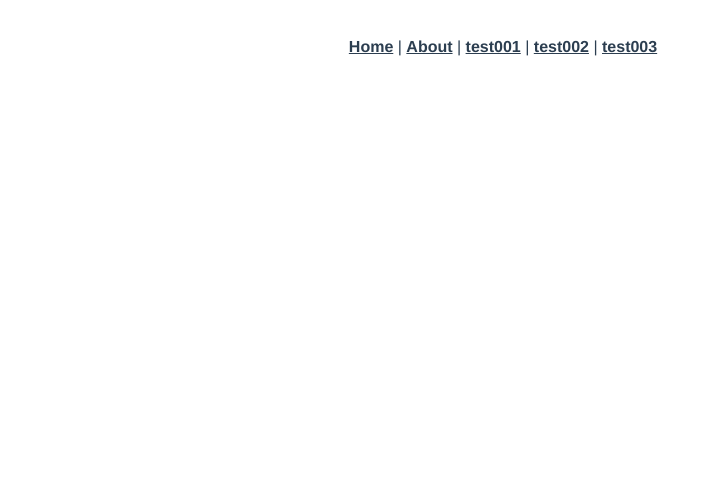
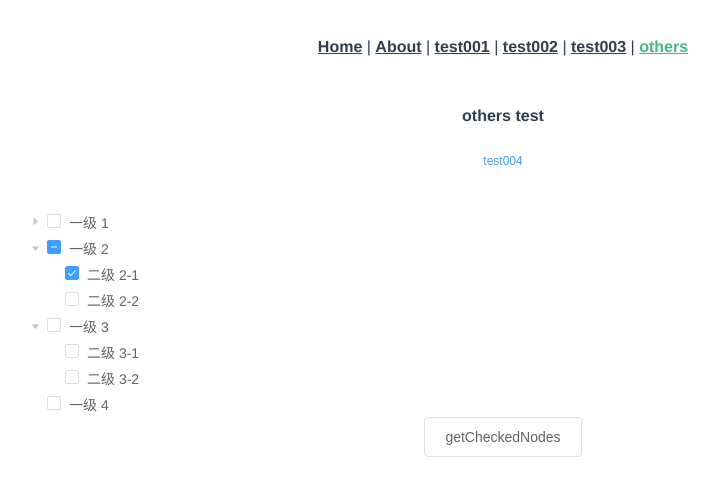
Before and after one commit to jiaopi404/vue_demo_for_flask, a Vue app: page /others in a window 1280 px wide. Shown: the top 496 px of the page, without its empty margins (137-856 px from the left). Built offline with nearby package versions, Linux system fonts and the light colour scheme.

Commit message:
update 测试 el-tree 用法

```diff
--- a/src/App.vue
+++ b/src/App.vue
@@ -5,7 +5,8 @@
       <router-link to="/about">About</router-link> |
       <router-link to="/test001">test001</router-link> |
       <router-link to="/test002">test002</router-link> |
-      <router-link to="/test003">test003</router-link>
+      <router-link to="/test003">test003</router-link> |
+      <router-link to="/others">others</router-link>
     </div>
     <router-view/>
   </div>
--- a/src/router/index.js
+++ b/src/router/index.js
@@ -41,6 +41,14 @@ const routes = [
     // this generates a separate chunk (about.[hash].js) for this route
     // which is lazy-loaded when the route is visited.
     component: () => import(/* webpackChunkName: "about" */ '../views/test003.vue')
+  },
+  {
+    path: '/others',
+    name: 'others',
+    // route level code-splitting
+    // this generates a separate chunk (about.[hash].js) for this route
+    // which is lazy-loaded when the route is visited.
+    component: () => import(/* webpackChunkName: "about" */ '../views/others.vue')
   }
 ]
 
--- /dev/null
+++ b/src/views/others.vue
@@ -0,0 +1,48 @@
+<template>
+  <div class="others">
+    <h4>others test</h4>
+    <p class="others__btn-list">
+      <el-button
+        v-for="item in compList"
+        :key="item.compName"
+        size="mini"
+        type="text"
+        @click="comp = item.comp"
+      >
+        {{ item.compName }}
+      </el-button>
+    </p>
+    <br>
+    <component
+      :is="comp"
+    ></component>
+  </div>
+</template>
+
+<script>
+import Test004 from './test004'
+export default {
+  name: 'others.vue',
+  components: {
+    Test004
+  },
+  data () {
+    return {
+      comp: Test004,
+      compList: [
+        { compName: 'test004', comp: Test004 }
+      ]
+    }
+  }
+}
+</script>
+
+<style lang="scss" scoped>
+.others {
+  width: 960px;
+  margin: 0 auto;
+}
+.others__btn-list {
+  text-align: center;
+}
+</style>
--- /dev/null
+++ b/src/views/test004.vue
@@ -0,0 +1,82 @@
+<template>
+  <div class="test004">
+    <el-tree
+      ref="elTree"
+      :data="data"
+      show-checkbox
+      node-key="id"
+      :default-expanded-keys="[2, 3]"
+      :default-checked-keys="[5]"
+      @check-change="handleElTreeChanged"
+      :props="defaultProps">
+    </el-tree>
+    <el-button @click="getCheckedNodes">getCheckedNodes</el-button>
+  </div>
+</template>
+
+<script>
+export default {
+  name: 'test004.vue',
+  data () {
+    return {
+      data: [{
+        id: 100,
+        label: '一级 1',
+        children: [{
+          id: 4,
+          label: '二级 1-1',
+          children: [{
+            id: 9,
+            label: '三级 1-1-1'
+          }, {
+            id: 10,
+            label: '三级 1-1-2'
+          }]
+        }]
+      }, {
+        id: 2,
+        label: '一级 2',
+        children: [{
+          id: 5,
+          label: '二级 2-1'
+        }, {
+          id: 6,
+          label: '二级 2-2'
+        }]
+      }, {
+        id: 3,
+        label: '一级 3',
+        children: [{
+          id: 7,
+          label: '二级 3-1'
+        }, {
+          id: 8,
+          label: '二级 3-2'
+        }]
+      }, {
+        id: 200,
+        label: '一级 4'
+      }],
+      defaultProps: {
+        children: 'children',
+        label: 'label'
+      }
+    }
+  },
+  methods: {
+    getCheckedNodes () {
+      const leafOnly = true
+      const result = this.$refs.elTree.getCheckedNodes(leafOnly)
+      console.log('checked nodes are: ', result)
+      console.log('elTree is: ', this.$refs.elTree.store.nodesMap)
+    },
+    handleElTreeChanged () {
+      console.log('el tree changed: ', arguments)
+    }
+  }
+}
+</script>
+
+<style scoped>
+
+</style>
```
